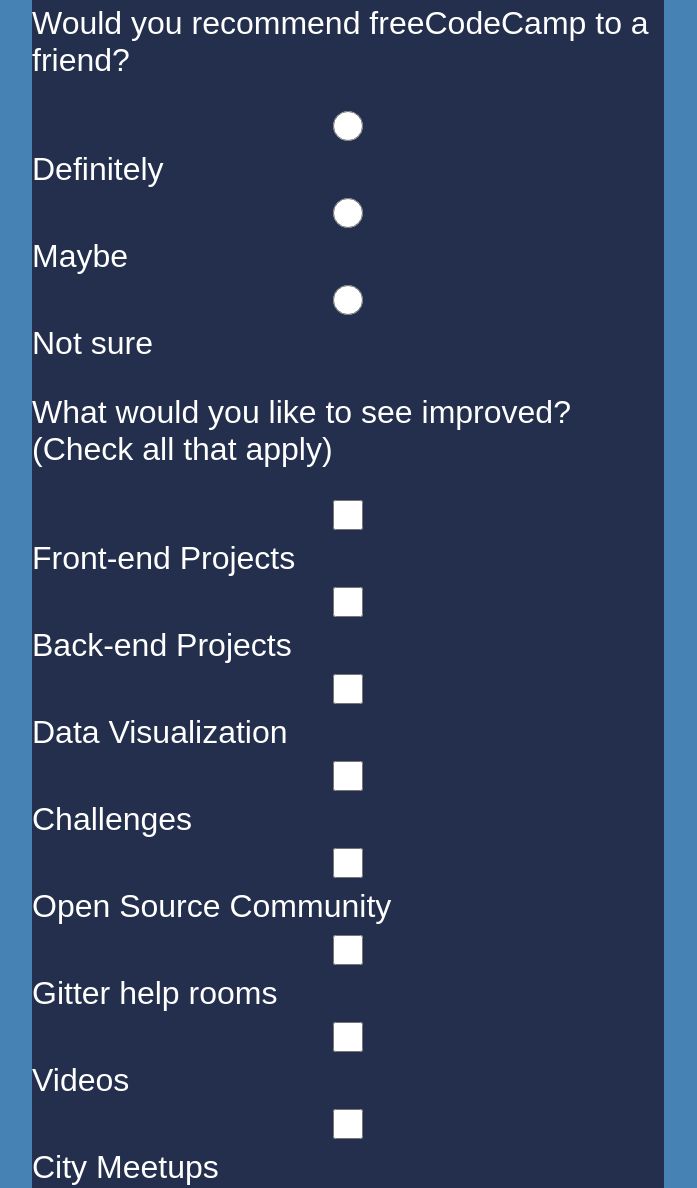
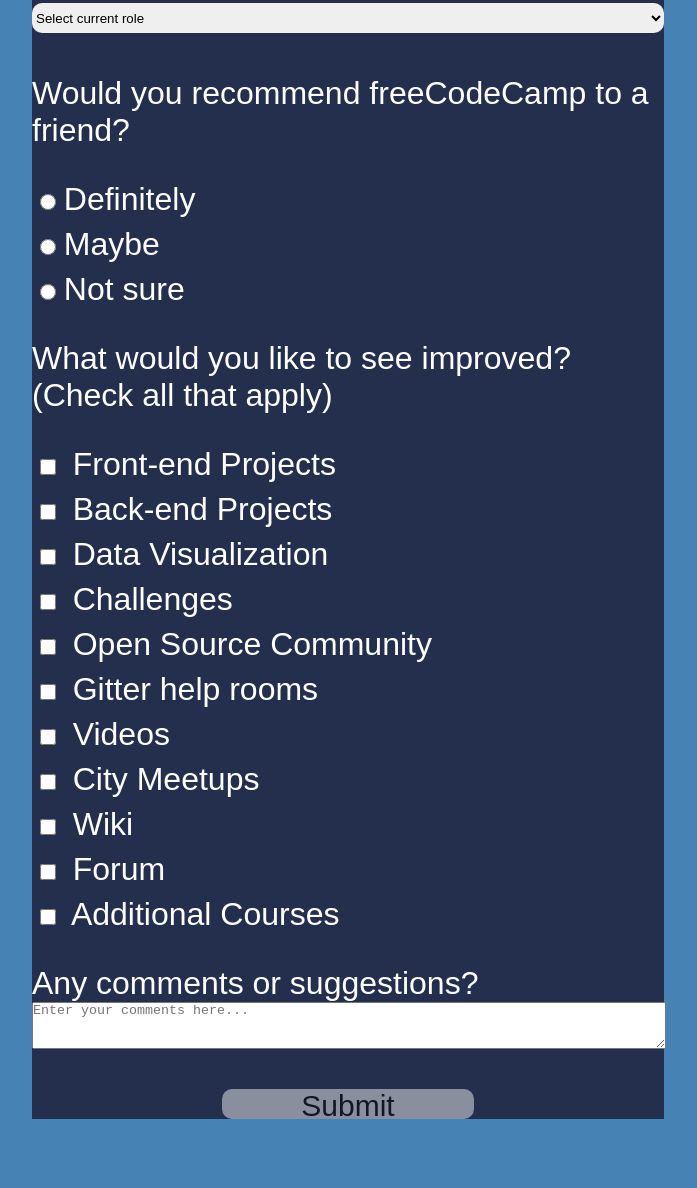
Before and after one commit to bhaggi007/registrationFormWithHTMLCSS, a plain HTML site: page index.html in a window 1280 px wide. Shown: the part 559-1747 px from the top of the page, without its empty margins (292-989 px from the left). After the commit the page ends 1708 px from the top, so only its background shows below. Drawn offline with Linux system fonts and the light colour scheme.

Commit message:
fixed issues

```diff
--- a/index.html
+++ b/index.html
@@ -34,53 +34,51 @@
             </div>
             <div class="form-group">
                 <p>Would you recommend freeCodeCamp to a friend?</p>
+                <label><input type="radio" name="recommendation" id="definitely" class="inline"/>Definitely</label>
                 <label>
-          <input type="radio" name="recommendation" id="definitely"/>
-          Definitely</label>
+        <input type="radio" name="recommendation" id="maybe" class="inline"/>Maybe</label>
                 <label>
-        <input type="radio" name="recommendation" id="maybe"/>Maybe</label>
-                <label>
-        <input type="radio" name="recommendation" id="not-sure"/>Not sure</label>
+        <input type="radio" name="recommendation" id="not-sure" class="inline"/>Not sure</label>
             </div>
             <div class="form-group">
                 <p>What would you like to see improved? (Check all that apply)</p>
                 <label>
-        <input type="checkbox" id="front-end" value="frontend"/>
+        <input type="checkbox" id="front-end" value="frontend" class="inline"/>
         Front-end Projects</label>
                 <label>
-        <input type="checkbox" id="back-end" value="backEnd"/>
+        <input type="checkbox" id="back-end" value="backEnd" class="inline"/>
         Back-end Projects</label>
                 <label>
-        <input type="checkbox" id="data-visualization" value="dataVisualization"/>
+        <input type="checkbox" id="data-visualization" value="dataVisualization" class="inline"/>
         Data Visualization</label>
                 <label>
-        <input type="checkbox" id="challenges" value="challenges"/>
+        <input type="checkbox" id="challenges" value="challenges" class="inline"/>
         Challenges</label>
                 <label>
-        <input type="checkbox" id="open-source" value="openSource"/>
+        <input type="checkbox" id="open-source" value="openSource" class="inline"/>
         Open Source Community</label>
                 <label>
-        <input type="checkbox" id="gitter-help" value="gitterHelp"/>
+        <input type="checkbox" id="gitter-help" value="gitterHelp" class="inline"/>
         Gitter help rooms</label>
                 <label>
-        <input type="checkbox" id="videos" value="videos"/>
+        <input type="checkbox" id="videos" value="videos" class="inline"/>
         Videos</label>
                 <label>
-        <input type="checkbox" id="city-meetups" value="cityMeetups"/>
+        <input type="checkbox" id="city-meetups" value="cityMeetups" class="inline"/>
         City Meetups</label>
                 <label>
-        <input type="checkbox" id="wiki" value="wiki"/>
+        <input type="checkbox" id="wiki" value="wiki" class="inline"/>
         Wiki</label>
                 <label>
-        <input type="checkbox" id="forum" value="forum"/>
+        <input type="checkbox" id="forum" value="forum" class="inline"/>
         Forum</label>
                 <label>
-        <input type="checkbox" id="additional-courses" value="additioanlCourses"/>
+        <input type="checkbox" id="additional-courses" value="additioanlCourses" class="inline"/>
         Additional Courses</label>
             </div>
             <div class="form-group">
                 <p>Any comments or suggestions?</label>
-                    <textarea placeholder="Enter your comments here..."></textarea>
+                    <textarea rows="3" cols="30" placeholder="Enter your comments here..."></textarea>
             </div>
             <div class="form-group">
                 <input type="button" id="Submit" value="Submit" />
--- a/styles.css
+++ b/styles.css
@@ -18,7 +18,6 @@
   font-style: italic;
 }
 form {
-  display: block;
   background-color: rgba(27, 27, 50, 0.8);
   width: 50%;
   margin: 10px auto;
@@ -26,13 +25,17 @@
 }
 input,
 select {
-  display: block;
   width: 100%;
   margin: 10px 0px;
   border: 0;
   padding: 0;
   height: 30px;
   border-radius: 10px;
+}
+
+textarea {
+  width: 100%;
+  padding: 0;
 }
 
 input[type="button"] {
@@ -45,3 +48,21 @@
 input[type="button"]:hover {
   opacity: 1;
 }
+label {
+  display: block;
+  margin: 0.5rem 0;
+}
+
+.inline {
+  width: unset;
+  margin: 0 0.5rem 0 0.5rem;
+  vertical-align: middle;
+  width: 2.5%;
+}
+
+input[type="button"] {
+  display: block;
+  width: 40%;
+  margin: 1em auto;
+  border-color: white;
+}
```
Also changed, not shown: 1 other file.
